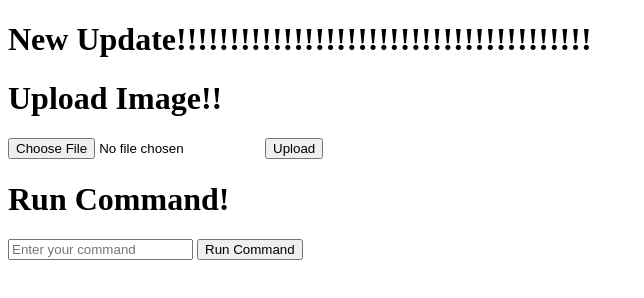
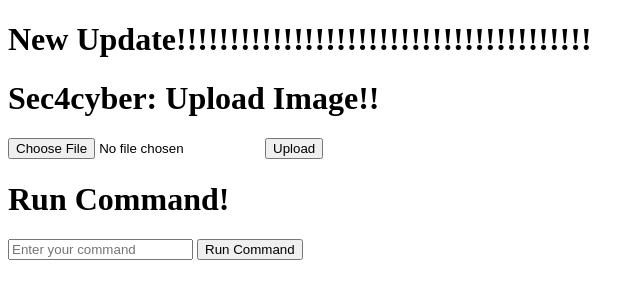
Before and after one commit to JonathanHaish/test, a website: page public/index.html in a window 1280 px wide. Shown: the whole page, without its empty margins (0-644 px from the left). Drawn offline with Linux system fonts and the light colour scheme.

Commit message:
new version

```diff
--- a/public/index.html
+++ b/public/index.html
@@ -7,7 +7,7 @@
 </head>
 <body>
     <h1>New Update!!!!!!!!!!!!!!!!!!!!!!!!!!!!!!!!!!!!!!!</h1>
-    <h1>Upload Image!!</h1>
+    <h1>Sec4cyber: Upload Image!!</h1>
     <form action="/upload" method="post" enctype="multipart/form-data">
         <input type="file" name="image">
         <button type="submit">Upload</button>
```
